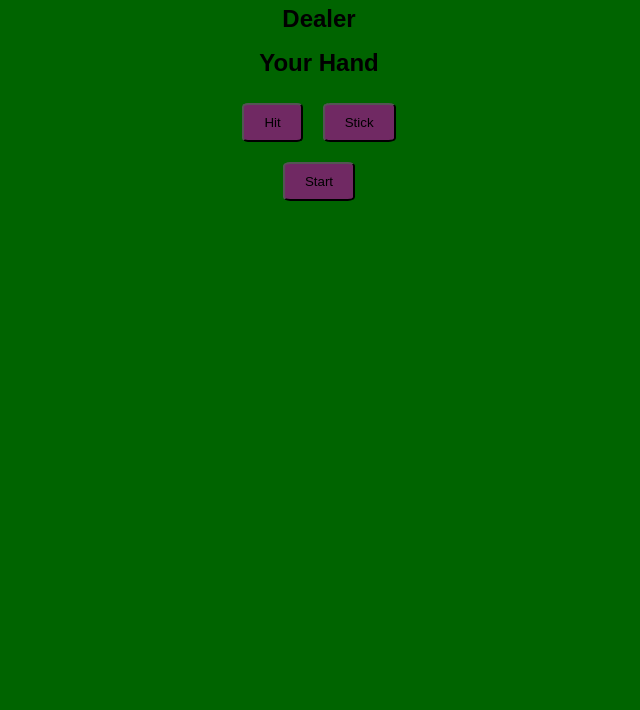
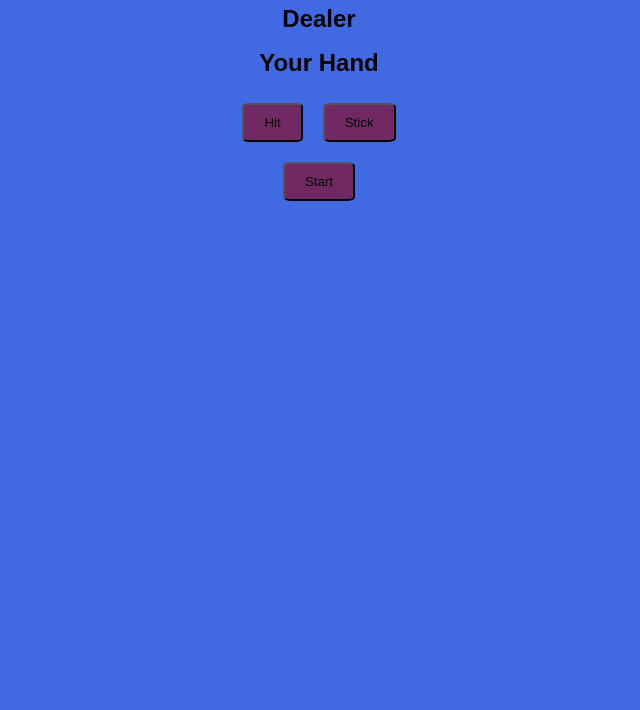
Before and after one commit to cjhurrell/BlackJack, an Electron app: page index.html in a window 1000 px wide. Shown: the part 90-800 px from the top of the page, without its empty margins (181-821 px from the left). Drawn offline with Linux system fonts and the light colour scheme.

Commit message:
testing update

```diff
--- a/BJ.css
+++ b/BJ.css
@@ -7,7 +7,7 @@ html, body {
 
 
 body {
-    background-color: darkgreen;
+    background-color: royalblue;
     font-family: Arial, sans-serif;
     text-align: center;
     height: 100vh;
--- a/package.json
+++ b/package.json
@@ -1,6 +1,6 @@
 {
   "name": "blackjack",
-  "version": "1.0.0",
+  "version": "1.0.1",
   "description": "Desktop Blackjack game",
   "main": "main.js",
   "scripts": {
```
